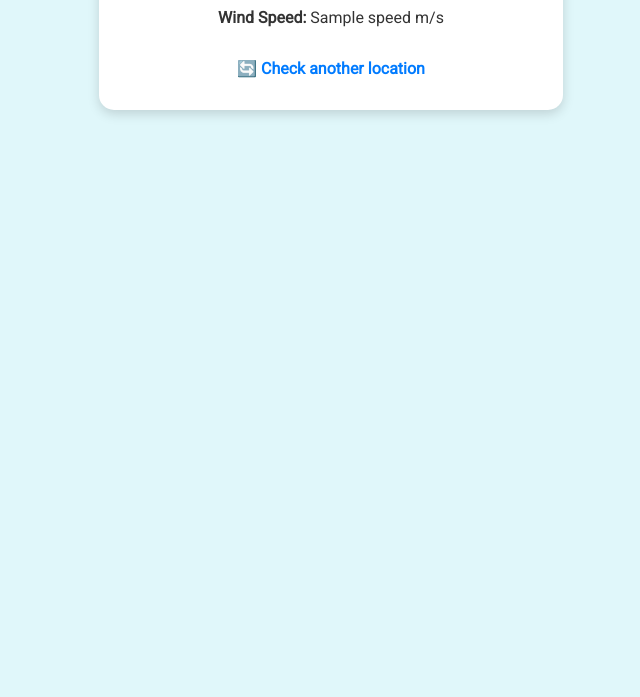
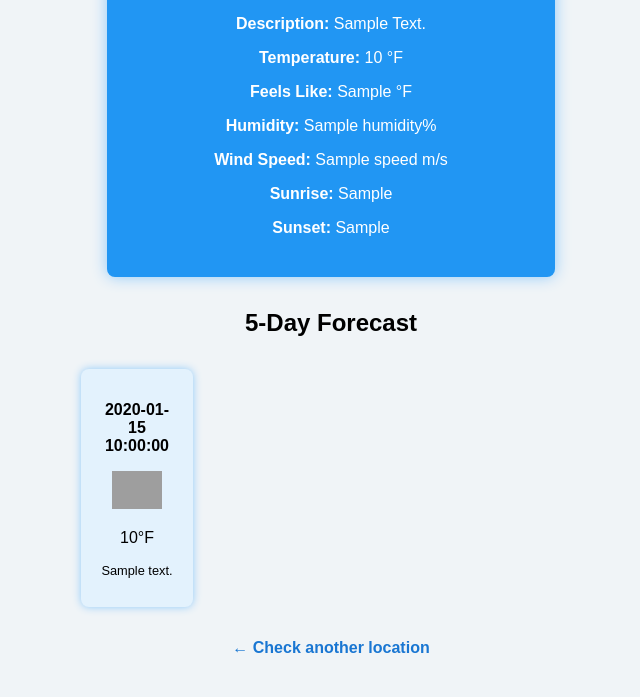
Before and after one commit to Sonal-S-3009/Weather_App, a Flask app: template templates/weather.html in a window 1280 px wide. Shown: the part 476-1173 px from the top of the page, without its empty margins (309-949 px from the left). Before the commit the page ends 592 px from the top, so only its background shows below. Run offline with Flask 3, Linux system fonts and the light colour scheme; the template is opened without the code that fills it: most values are stand-ins (such as "Sample title", 1, 10 or a date in 2020); grey boxes are pictures that could not be loaded.

Commit message:
Add weather icons, 5-day forecast, sunrise/sunset times, and temperature unit toggle with improved UI

```diff
--- a/app.py
+++ b/app.py
@@ -1,19 +1,15 @@
 from flask import Flask, render_template, request
 import requests
-import os
-from dotenv import load_dotenv
 from datetime import datetime
 import pytz
 
-
-# Load environment variables
-load_dotenv()
-
 app = Flask(__name__)
+import os
 API_KEY = os.getenv("WEATHER_API_KEY")
 
+
 @app.route('/')
-def home():
+def index():
     return render_template('index.html')
 
 @app.route('/weather', methods=['POST'])
@@ -21,11 +17,23 @@ def get_weather():
     location = request.form['location']
     url = f"http://api.openweathermap.org/data/2.5/weather?q={location}&appid={API_KEY}&units=metric"
     response = requests.get(url)
-    if response.status_code == 200:
+
+    print(f"Request URL: {url}")
+    print(f"Response Status Code: {response.status_code}")
+
+    try:
         weather_data = response.json()
+        print("API Response JSON:", weather_data)
+    except Exception as e:
+        print("Error parsing JSON:", e)
+        error_msg = 'Error parsing weather data. Please try again.'
+        return render_template('index.html', error=error_msg)
+
+    # Check if API returned success code inside JSON
+    if weather_data.get('cod') == 200:
         return render_template('weather.html', weather=weather_data)
     else:
-        error_msg = 'City not found. Please try again.'
+        error_msg = weather_data.get('message', 'City not found or error retrieving data. Please try again.')
         return render_template('index.html', error=error_msg)
 
 if __name__ == '__main__':
--- a/templates/weather.html
+++ b/templates/weather.html
@@ -1,39 +1,52 @@
 <!DOCTYPE html>
-<html lang="en">
+<html>
 <head>
-  <meta charset="UTF-8">
   <title>Weather for {{ weather.name }}</title>
-  <link href="https://fonts.googleapis.com/css2?family=Roboto&display=swap" rel="stylesheet">
   <style>
     body {
-      font-family: 'Roboto', sans-serif;
-      background: #e0f7fa;
-      display: flex;
-      justify-content: center;
-      align-items: center;
-      height: 100vh;
+      font-family: Arial, sans-serif;
+      background: #f0f4f7;
+      padding: 2rem;
     }
-    .card {
-      background: white;
-      padding: 2rem;
-      border-radius: 15px;
-      box-shadow: 0 4px 12px rgba(0,0,0,0.15);
-      width: 400px;
+    .current-weather {
+      background: #2196f3;
+      color: white;
+      padding: 1.5rem;
+      border-radius: 8px;
+      max-width: 400px;
+      margin: auto;
       text-align: center;
+      box-shadow: 0 0 15px #90caf9;
+    }
+    .current-weather img {
+      vertical-align: middle;
     }
     h1 {
-      margin-bottom: 1rem;
-      color: #007BFF;
+      margin-bottom: 0.2rem;
     }
-    p {
-      margin: 0.5rem 0;
-      color: #333;
+    .forecast {
+      max-width: 500px;
+      margin: 2rem auto;
+      display: flex;
+      justify-content: space-between;
+    }
+    .forecast-day {
+      background: #e3f2fd;
+      border-radius: 8px;
+      padding: 1rem;
+      width: 80px;
+      text-align: center;
+      box-shadow: 0 0 8px #90caf9;
+    }
+    .forecast-day img {
+      width: 50px;
     }
     a {
-      display: inline-block;
+      display: block;
+      text-align: center;
       margin-top: 1.5rem;
       text-decoration: none;
-      color: #007BFF;
+      color: #1976d2;
       font-weight: bold;
     }
     a:hover {
@@ -42,14 +55,32 @@
   </style>
 </head>
 <body>
-  <div class="card">
+  <div class="current-weather">
     <h1>Weather in {{ weather.name }}, {{ weather.sys.country }}</h1>
-    <p><strong>Description:</strong> {{ weather.weather[0].description }}</p>
-    <p><strong>Temperature:</strong> {{ weather.main.temp }} °C</p>
-    <p><strong>Feels Like:</strong> {{ weather.main.feels_like }} °C</p>
+    <p>
+      <img src="http://openweathermap.org/img/wn/{{ weather.weather[0].icon }}@2x.png" alt="Weather icon">
+    </p>
+    <p><strong>Description:</strong> {{ weather.weather[0].description.title() }}</p>
+    <p><strong>Temperature:</strong> {{ weather.main.temp }} °{% if units == 'metric' %}C{% else %}F{% endif %}</p>
+    <p><strong>Feels Like:</strong> {{ weather.main.feels_like }} °{% if units == 'metric' %}C{% else %}F{% endif %}</p>
     <p><strong>Humidity:</strong> {{ weather.main.humidity }}%</p>
     <p><strong>Wind Speed:</strong> {{ weather.wind.speed }} m/s</p>
-    <a href="/">🔄 Check another location</a>
+    <p><strong>Sunrise:</strong> {{ weather.sys.sunrise_str }}</p>
+    <p><strong>Sunset:</strong> {{ weather.sys.sunset_str }}</p>
   </div>
+
+  <h2 style="text-align:center; margin-top:2rem;">5-Day Forecast</h2>
+  <div class="forecast">
+    {% for day in forecast %}
+      <div class="forecast-day">
+        <p><strong>{{ day.date }}</strong></p>
+        <img src="http://openweathermap.org/img/wn/{{ day.icon }}@2x.png" alt="icon">
+        <p>{{ day.temp }}°{% if units == 'metric' %}C{% else %}F{% endif %}</p>
+        <p style="font-size:0.8rem;">{{ day.description }}</p>
+      </div>
+    {% endfor %}
+  </div>
+
+  <a href="/">&#8592; Check another location</a>
 </body>
 </html>
```
Also changed, not shown: templates/index.html (+32 -29 lines).
